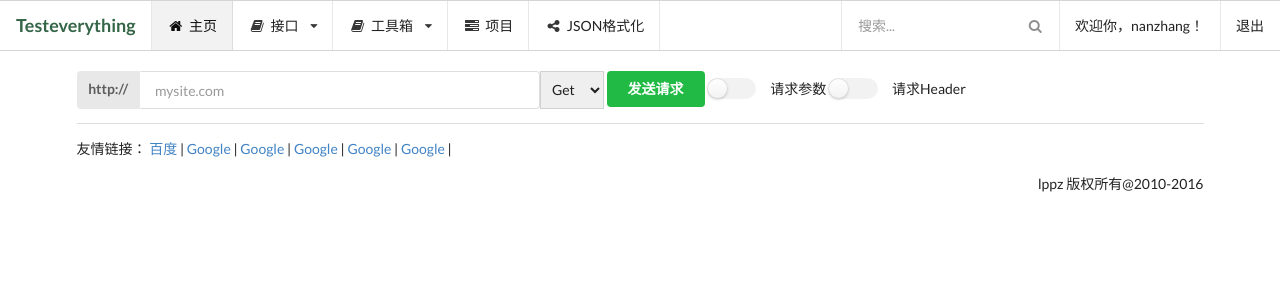
After one commit to JonnyNan/Testeverything_web, a Django app: page /request/ in a window 1280 px wide. The commit adds this page. Shown: the top 300 px of the page. Run offline with Django 3.2, Linux system fonts and the light colour scheme; a user stored in the database is signed in.

Commit message:
新增了http请求页面

```diff
--- a/Testeverything/views.py
+++ b/Testeverything/views.py
@@ -32,6 +32,9 @@ def login_action(request):
     else:
         return render(request, 'login.html', {'error': '账号或者密码不正确!'})
 
+@login_required
+def api_request(request):
+    return render(request, 'request.html')
 
 @login_required
 def logout(request):
--- a/Testeverything_web/urls.py
+++ b/Testeverything_web/urls.py
@@ -15,7 +15,7 @@ Including another URLconf
 """
 from django.conf.urls import url
 from django.contrib import admin
-from Testeverything.views import index,login,login_action,logout
+from Testeverything.views import index,login,login_action,logout,api_request
 
 
 urlpatterns = [
@@ -24,5 +24,6 @@ urlpatterns = [
     url(r'^$', index, name='index'),
     url(r'^login_action/', login_action, name='login_action'),
     url(r'^accounts/login/$', login),
-    url(r'^logout/$', logout)
+    url(r'^logout/$', logout),
+    url(r'^request/$', api_request)
 ]
--- /dev/null
+++ b/static/js/request.js
@@ -0,0 +1,12 @@
+/**
+ * Created by nanzh on 2017/5/18.
+ */
+
+        function checkCheckBox() {
+            if (document.getElementById('requestParameter').checked) {
+                //change it to alert('Its Checked'); if you not working with console
+                console.log('Its Checked');
+            } else {
+                console.log('No its not Checked');
+            }
+        }
--- a/templates/base.html
+++ b/templates/base.html
@@ -41,7 +41,7 @@
         工具箱
         <i class="dropdown icon"></i>
         <div class="menu">
-            <a class="item"><i class="tag icon"></i>http请求</a>
+            <a class="item" href="/request/"><i class="tag icon"></i>http请求</a>
             <a class="item"><i class="tag icon"></i>Webservice</a>
             <a class="item"><i class="tag icon"></i>Rest请求</a>
         </div>
--- /dev/null
+++ b/templates/request.html
@@ -0,0 +1,32 @@
+{% extends 'base.html' %}
+{% load staticfiles %}
+{% block title %}Http请求{% endblock %}
+{% block content %}
+
+    <script type="text/javascript" src="{% static 'js/request.js' %}"></script>
+    <br>
+
+    <div class="ui labeled input">
+        <div class="ui label">http://</div>
+        <input placeholder="mysite.com" type="text" style="width:400px;">
+        <select class="ui dropdown" style="width: auto">
+            <option value="1">Get</option>
+            <option value="0">Post</option>
+        </select>
+    </div>
+
+    <div class="ui buttons">
+        <button class="ui positive button">发送请求</button>
+    </div>
+    <div class="ui toggle checkbox">
+        <input id="requestParameter" type="checkbox" onclick="checkCheckBox();">
+        <label>请求参数</label>
+    </div>
+    <div class="ui toggle checkbox">
+        <input id="requestHead" type="checkbox">
+        <label>请求Header</label>
+    </div>
+
+
+
+{% endblock %}
```
Also changed, not shown: db.sqlite3.
